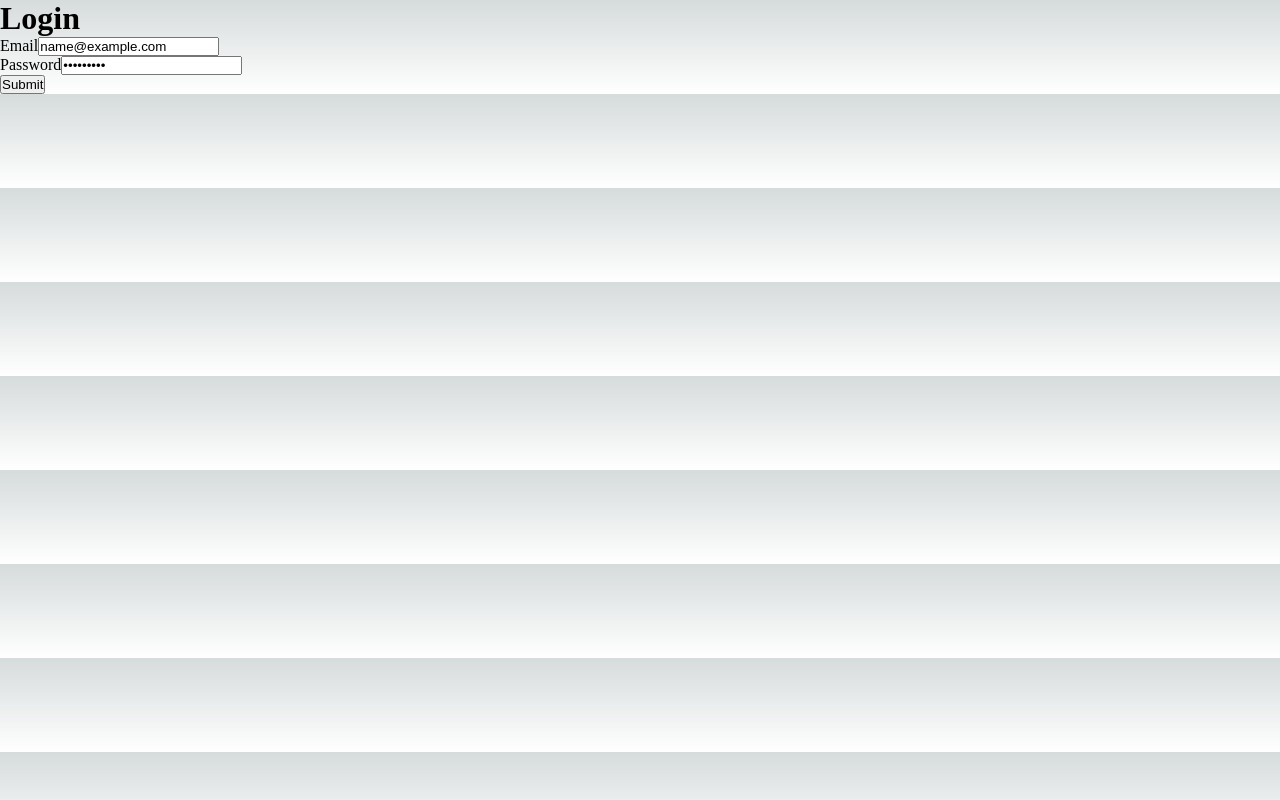
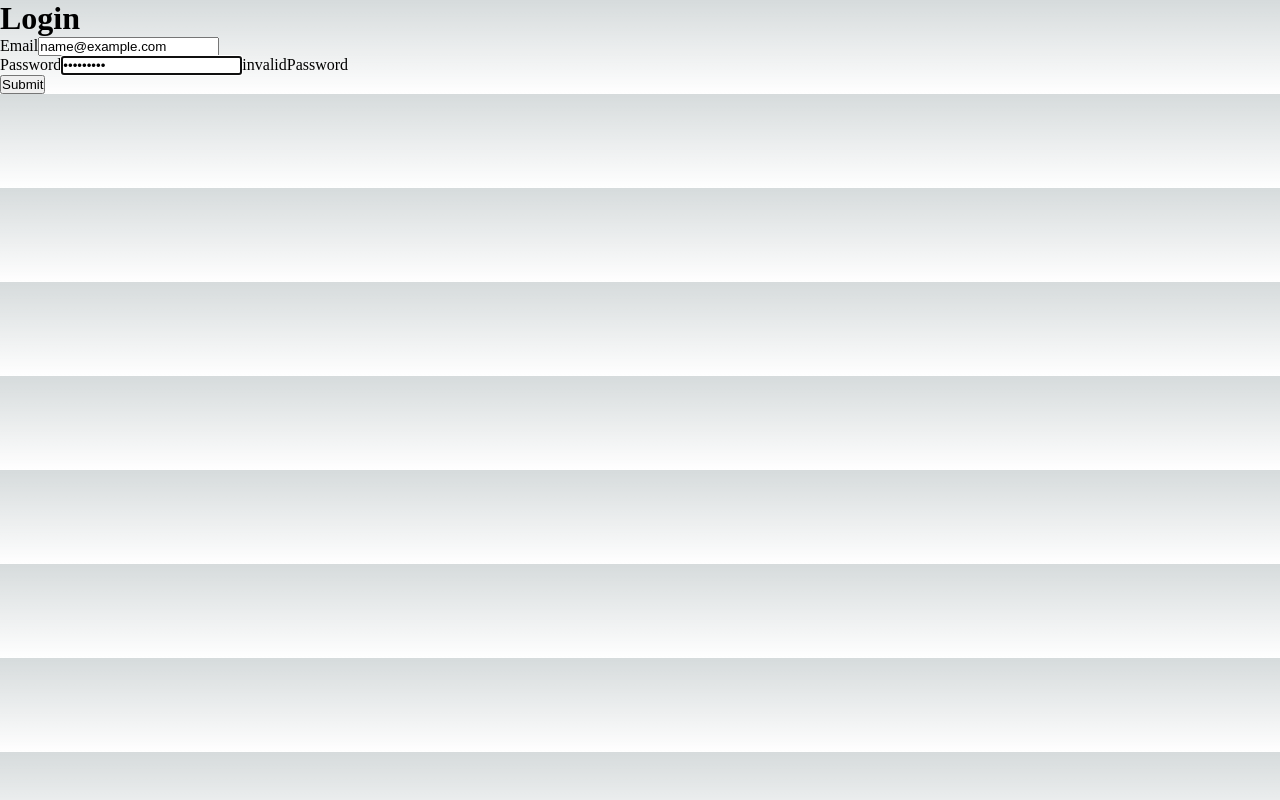
Before and after one commit to SFAppWorks/workshop-useform, a Next.js app: page /login in a window 1280 px wide. Both pictures are taken after typing "name@example.com", "Sample123" into the empty fields and a click on the button "Submit". Built offline with nearby package versions, Linux system fonts and the light colour scheme.

Commit message:
Add use form

```diff
--- a/package.json
+++ b/package.json
@@ -12,7 +12,8 @@
     "date-fns": "^2.30.0",
     "next": "13.5.4",
     "react": "^18",
-    "react-dom": "^18"
+    "react-dom": "^18",
+    "react-hook-form": "^7.47.0"
   },
   "devDependencies": {
     "eslint": "^8",
--- a/src/components/input.js
+++ b/src/components/input.js
@@ -1,10 +1,13 @@
+import useCustomField from "@/hooks/use-custom-field";
 
-const Input = ({type='text', label, name, stateValue, onChange, errors, autoComplete}) => {
+const Input = ({type = 'text', label, name, autoComplete, validations}) => {
+    const {customRegister, customErrors} = useCustomField(name, validations)
+
     return (
         <div>
             <label>{label}</label>
-            <input type={type} autoComplete={autoComplete} name={name} value={stateValue} onChange={onChange} />
-            {errors && <span>{errors}</span>}
+            <input {...customRegister} type={type} autoComplete={autoComplete} name={name}/>
+            {customErrors && <span>{customErrors.message}</span>}
         </div>
     )
 };
--- /dev/null
+++ b/src/containers/form.js
@@ -0,0 +1,15 @@
+import {FormProvider, useForm} from "react-hook-form";
+
+const Form = ({formMethods, children, title, onSubmit}) => {
+    return (
+        <FormProvider {...formMethods}>
+            <form onSubmit={formMethods.handleSubmit(onSubmit)}>
+                <h1>{title}</h1>
+                {children}
+                <button type="submit">Submit</button>
+            </form>
+        </FormProvider>
+    );
+};
+
+export default Form;
--- /dev/null
+++ b/src/hooks/use-custom-field.js
@@ -0,0 +1,12 @@
+import {useFormContext} from 'react-hook-form';
+
+const useCustomField = (fieldName, validation) => {
+    const { register, formState: {errors} } = useFormContext(); // Note that useFormContext's generic can be typed for more specificity
+
+    return {
+        customRegister: register(fieldName, validation),
+        customErrors: errors[fieldName]
+    };
+};
+
+export default useCustomField;
--- a/src/pages/login.js
+++ b/src/pages/login.js
@@ -1,55 +1,28 @@
 import Input from "@/components/input";
-import {useState} from "react";
+import Form from "@/containers/form";
+import {emailValidation, passwordValidation} from "@/utils/validators";
+import {useForm} from "react-hook-form";
 
 const LoginPage = () => {
-    const [formData, setFormData] = useState({
-        firstName: '',
-        lastName: '',
-        email: '',
-        password: '',
-        confirmPassword: '',
-        dateOfBirth: '',
-    });
+    const formMethods = useForm({
+        defaultValues: {
+            email: '',
+            password: '',
+        }
+    })
 
-    const [errors, setErrors] = useState({});
-
-    const handleChange = (e) => {
-        const { name, value } = e.target;
-        setFormData({
-            ...formData,
-            [name]: value
-        });
-    };
-
-    const validateForm = () => {
-        const newErrors = {};
-
-        // Add your validation logic here
-        if (!formData.email) newErrors.email = 'Email is required';
-        if (!formData.password) newErrors.password = 'Password is required';
-
-        setErrors(newErrors);
-
-        // If no errors, return true
-        return Object.keys(newErrors).length === 0;
-    };
-
-    const handleSubmit = (e) => {
-        e.preventDefault();
-        if (validateForm()) {
-            // Do something with formData, e.g., send it to an API
-            console.log('Form submitted:', formData);
-        }
+    const onSubmit = (values) => {
+        debugger;
+        // Do something with formData, e.g., send it to an API
+        console.log('Form submitted:', values);
     };
 
     return (
         <div>
-            <h1>Login</h1>
-            <form onSubmit={handleSubmit}>
-                <Input type='email' label={'Email'} autoComplete={'email'} name={'email'} stateValue={formData.email} onChange={handleChange} errors={errors.email}/>
-                <Input type='password' label={'Password'} autoComplete={'new-password'} name={'password'} stateValue={formData.password} onChange={handleChange} errors={errors.email}/>
-                <button type="submit">Submit</button>
-            </form>
+            <Form formMethods={formMethods} onSubmit={onSubmit} title={'Login'}>
+                <Input type='email' label={'Email'} autoComplete={'email'} name={'email'} validations={{...emailValidation, required: 'This field is required'}}/>
+                <Input type='password' label={'Password'} autoComplete={'new-password'} name={'password'} validations={{...passwordValidation, required: 'This field is required'}}/>
+            </Form>
         </div>
     );
 };
--- /dev/null
+++ b/src/utils/validators.js
@@ -0,0 +1,13 @@
+export const emailValidation = {
+    pattern: {
+        value: /^[a-zA-Z0-9._%+-]+@[a-zA-Z0-9.-]+\.[a-zA-Z]{2,4}$/,
+        message: 'invalidEmail'
+    }
+}
+
+export const passwordValidation = {
+    pattern: {
+        value: /^(?=.*[a-z])(?=.*[A-Z])(?=.*\d)(?=.*[@$!%*?&])[A-Za-z\d@$!%*?&]{8,}$/, //At least 8 characters | At least one uppercase letter | At least one lowercase letter | At least one number | At least one special character
+        message: 'invalidPassword'
+    }
+}
```
Also changed, not shown: 1 other file (tests, documents, lock files or other folders).
